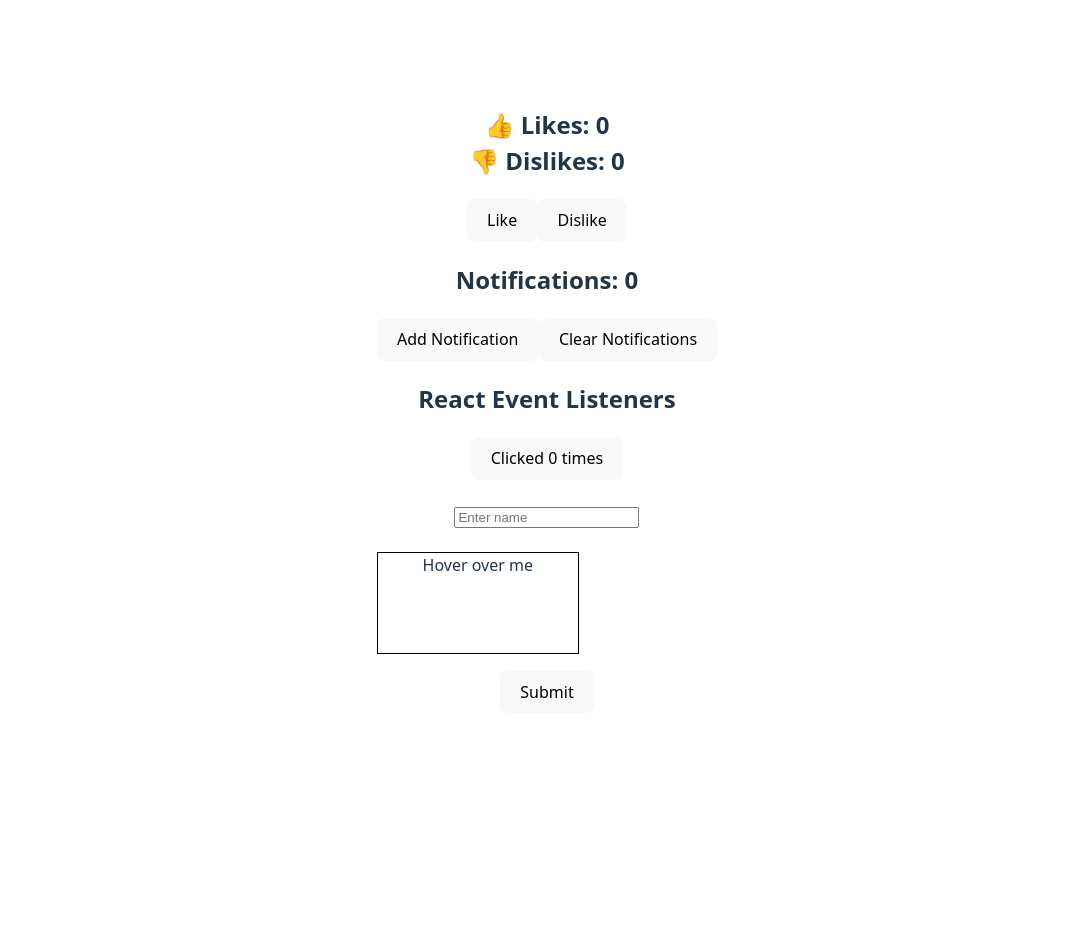
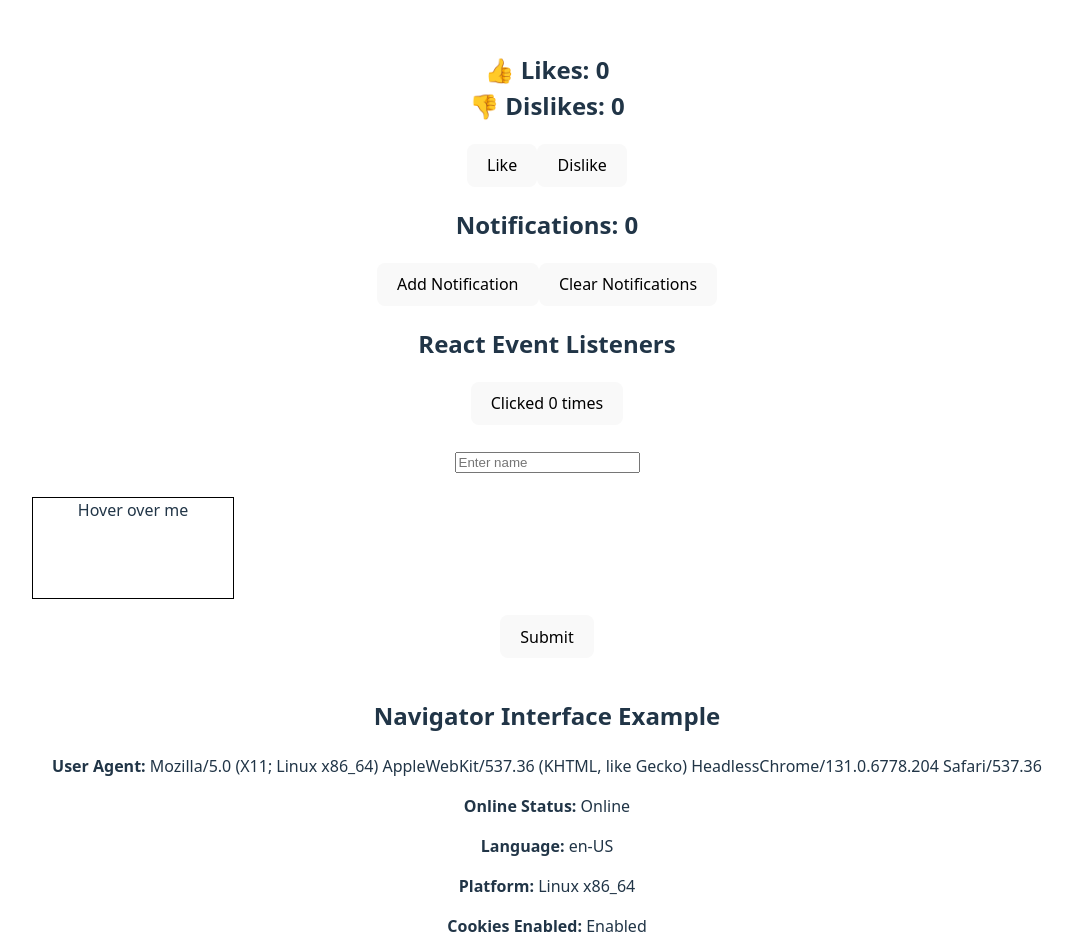
Before and after one commit to Pratham4403/Codolog, a React (Vite) app: page / in a window 1280 px wide. Shown: the top 952 px of the page, without its empty margins (93-1166 px from the left). Before the commit the page ends 800 px from the top, so only its background shows below. Built offline with nearby package versions, Linux system fonts and the light colour scheme.

Commit message:
Implemented navigators in react example

```diff
--- a/src/App.tsx
+++ b/src/App.tsx
@@ -1,5 +1,13 @@
 import { useState, useEffect } from 'react'
 import './App.css'
+
+type NavigatorInfo = {
+  userAgent: string;
+  online: string;
+  language: string;
+  platform: string;
+  cookies: string;
+};
 
 function App() {
   // useState implementation
@@ -25,25 +33,41 @@ function App() {
   const handleClick = () => {
     setCount(count + 1);
   };
-
   const handleChange = (e: React.ChangeEvent<HTMLInputElement>) => {
     setName(e.target.value);
   };
-
   const handleMouseEnter = () => {
     setMessage("Mouse entered the box!");
   };
-
   const handleKeyDown = (e: React.KeyboardEvent<HTMLInputElement>) => {
     if (e.key === "Enter") {
       alert("Enter key pressed!");
     }
   };
-
   const handleSubmit = (e: React.FormEvent<HTMLFormElement>) => {
     e.preventDefault();
     alert(`Form submitted by ${name}`);
   };
+
+  //Navigator in react
+   const [info, setInfo] = useState<NavigatorInfo>({
+    userAgent: "",
+    online: "",
+    language: "",
+    platform: "",
+    cookies: "",
+  });
+
+  useEffect(() => {
+    setInfo({
+      userAgent: navigator.userAgent,
+      online: navigator.onLine ? "Online" : "Offline",
+      language: navigator.language,
+      platform: navigator.platform,
+      cookies: navigator.cookieEnabled ? "Enabled" : "Disabled",
+    });
+  }, []);
+
 
   return (
     <>
@@ -65,13 +89,10 @@ function App() {
 
       <div>
         <h2>React Event Listeners</h2>
-
         <button onClick={handleClick}>
           Clicked {count} times
         </button>
-
         <br /><br />
-
         <input
           type="text"
           placeholder="Enter name"
@@ -79,21 +100,26 @@ function App() {
           onChange={handleChange}
           onKeyDown={handleKeyDown}
         />
-
         <br /><br />
-
         <div
           style={{ width: "200px", height: "100px", border: "1px solid black" }}
           onMouseEnter={handleMouseEnter}
         >
           Hover over me
         </div>
-
         <p>{message}</p>
-
         <form onSubmit={handleSubmit}>
           <button type="submit">Submit</button>
         </form>
+      </div>
+      <div style={{ padding: "20px" }}>
+        <h2>Navigator Interface Example</h2>
+
+        <p><b>User Agent:</b> {info.userAgent}</p>
+        <p><b>Online Status:</b> {info.online}</p>
+        <p><b>Language:</b> {info.language}</p>
+        <p><b>Platform:</b> {info.platform}</p>
+        <p><b>Cookies Enabled:</b> {info.cookies}</p>
       </div>
     </>
   );
```
